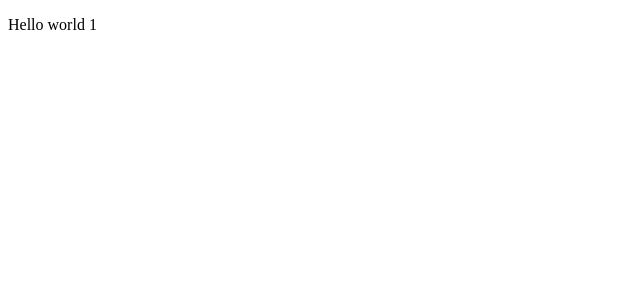
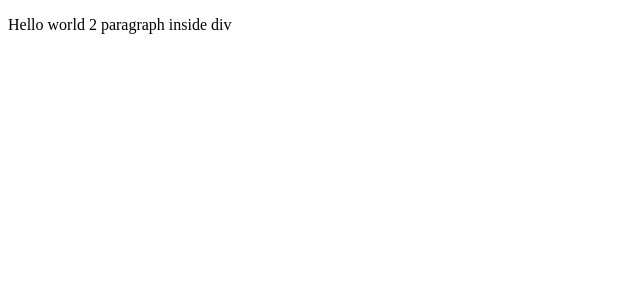
Before and after one commit to karthikeyan13762/react-project, a React (Vite) app: page / in a window 1280 px wide. Shown: the top 300 px of the page, without its empty margins (0-640 px from the left). Built offline with nearby package versions, Linux system fonts and the light colour scheme.

Commit message:
console log and paragraph added

```diff
--- a/src/App.jsx
+++ b/src/App.jsx
@@ -1,6 +1,11 @@
 const App = ()=>{
+
+  console.log('Hello world part 2');
   return(
-    <p>Hello world 1</p>
+    <div>
+      <p>Hello world 2 paragraph inside div</p>
+    </div>
+
 
   )
 }
```
